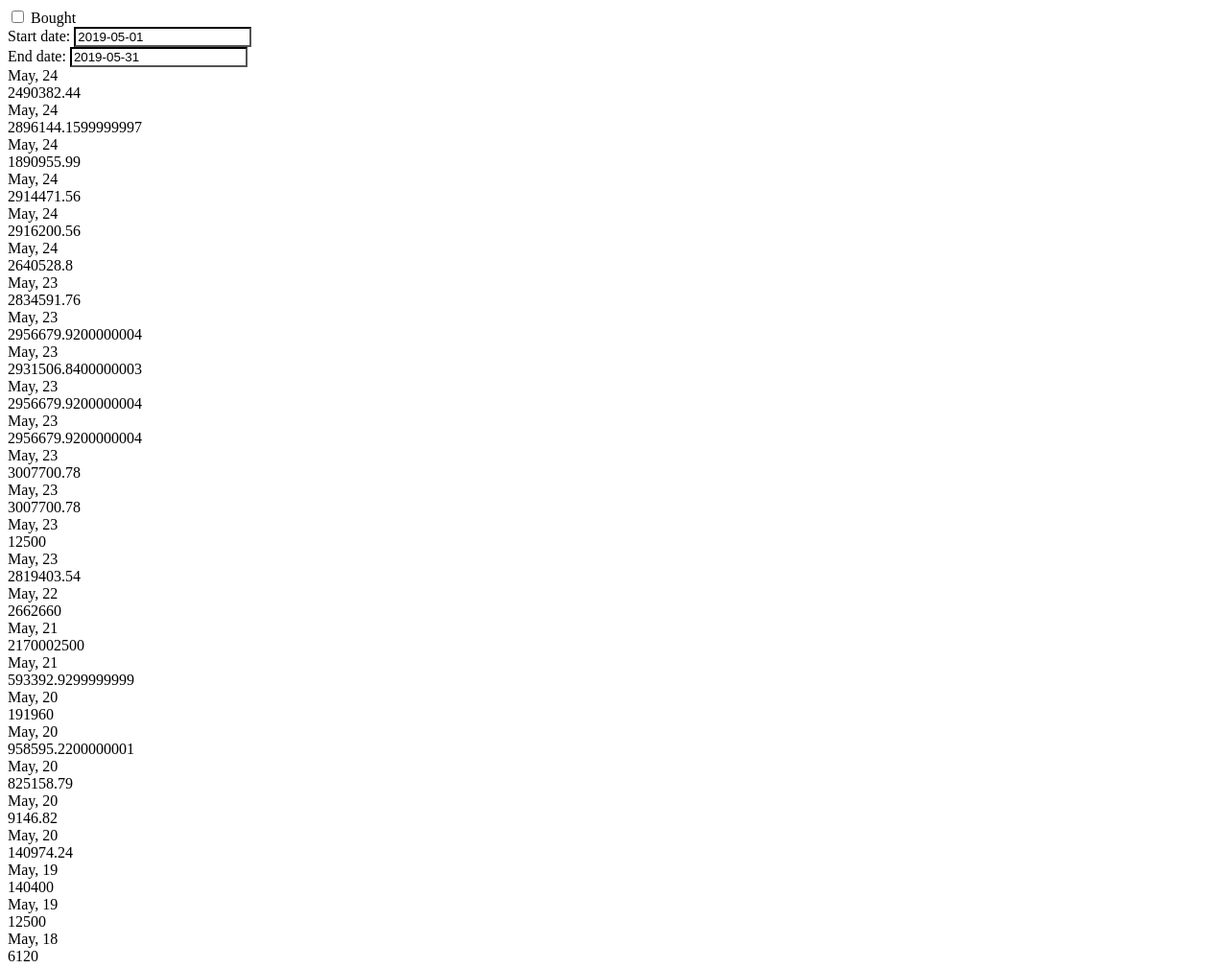
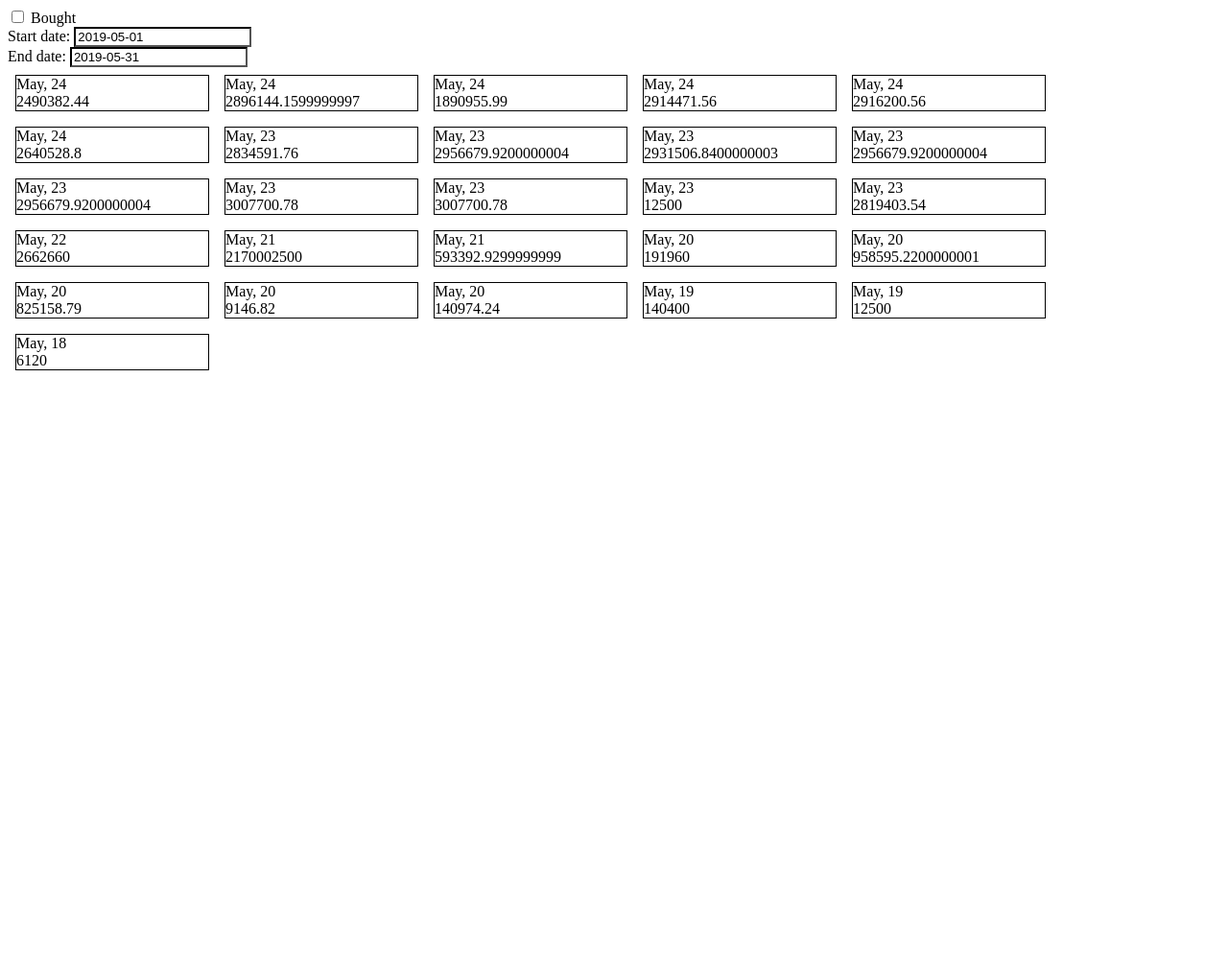
Before and after one commit to Taar/rxjs-validators-and-filters, a website built with Parcel: page index.html in a window 1280 px wide. Shown: the whole page at 96% size. After the commit the page ends 800 px from the top, so only its background shows below. Built offline with nearby package versions, Linux system fonts and the light colour scheme.

Commit message:
Add some styles

```diff
--- a/index.html
+++ b/index.html
@@ -35,7 +35,7 @@
         </div>
 
       </form>
-      <section id="transactions">
+      <section id="transactions" class="transactions">
         <article>Loading ...</article>
       </section>
     </main>
--- a/js/index.js
+++ b/js/index.js
@@ -2,7 +2,7 @@ import { of, combineLatest } from 'rxjs'
 import { ajax } from 'rxjs/ajax'
 import { filter, pluck, reduce, map, concatMap } from 'rxjs/operators'
 
-import { format, parse, isWithinRange } from 'date-fns';
+import { format, parse, isWithinRange } from 'date-fns'
 
 import getValidaters from './validation'
 
@@ -10,7 +10,7 @@ const validaters = getValidaters()
 
 const data = ajax.getJSON('/transactions.json').pipe(
   pluck('transactions'),
-);
+)
 
 /*
  * Data PipeLine/Filters
@@ -64,13 +64,16 @@ filterData.subscribe(transactions => {
   for (let transaction of transactions) {
     const { date, unit_price, is_buy, quantity } = transaction
     let article = document.createElement('article')
+    article.classList.add('transaction')
 
     let dateEl = document.createElement('div')
     dateEl.textContent = format(date, 'MMM, D')
+    dateEl.classList.add('date')
     article.appendChild(dateEl)
 
     let amount = document.createElement('div')
     amount.textContent = quantity * unit_price
+    amount.classList.add('amount')
     article.appendChild(amount)
 
     transactionsEl.appendChild(article)
--- a/js/validation.js
+++ b/js/validation.js
@@ -1,7 +1,7 @@
 import { fromEvent, of, combineLatest } from 'rxjs'
-import { startWith, map, concatMap, tap } from 'rxjs/operators'
+import { startWith, map, concatMap } from 'rxjs/operators'
 
-import { isValid,  parse, isBefore, isWithinRange, format } from 'date-fns';
+import { isValid,  parse, isBefore, isWithinRange, format } from 'date-fns'
 
 export class Field {
   constructor({fieldName, value, error=null}) {
--- a/main.css
+++ b/main.css
@@ -0,0 +1,14 @@
+.transactions {
+  display: flex;
+  flex-direction: row;
+  flex-wrap: wrap;
+}
+
+.transaction {
+  display: flex;
+  flex-direction: column;
+  max-width: 200px;
+  min-width: 200px;
+  margin: .5rem;
+  border: solid 1px black;
+}
```
